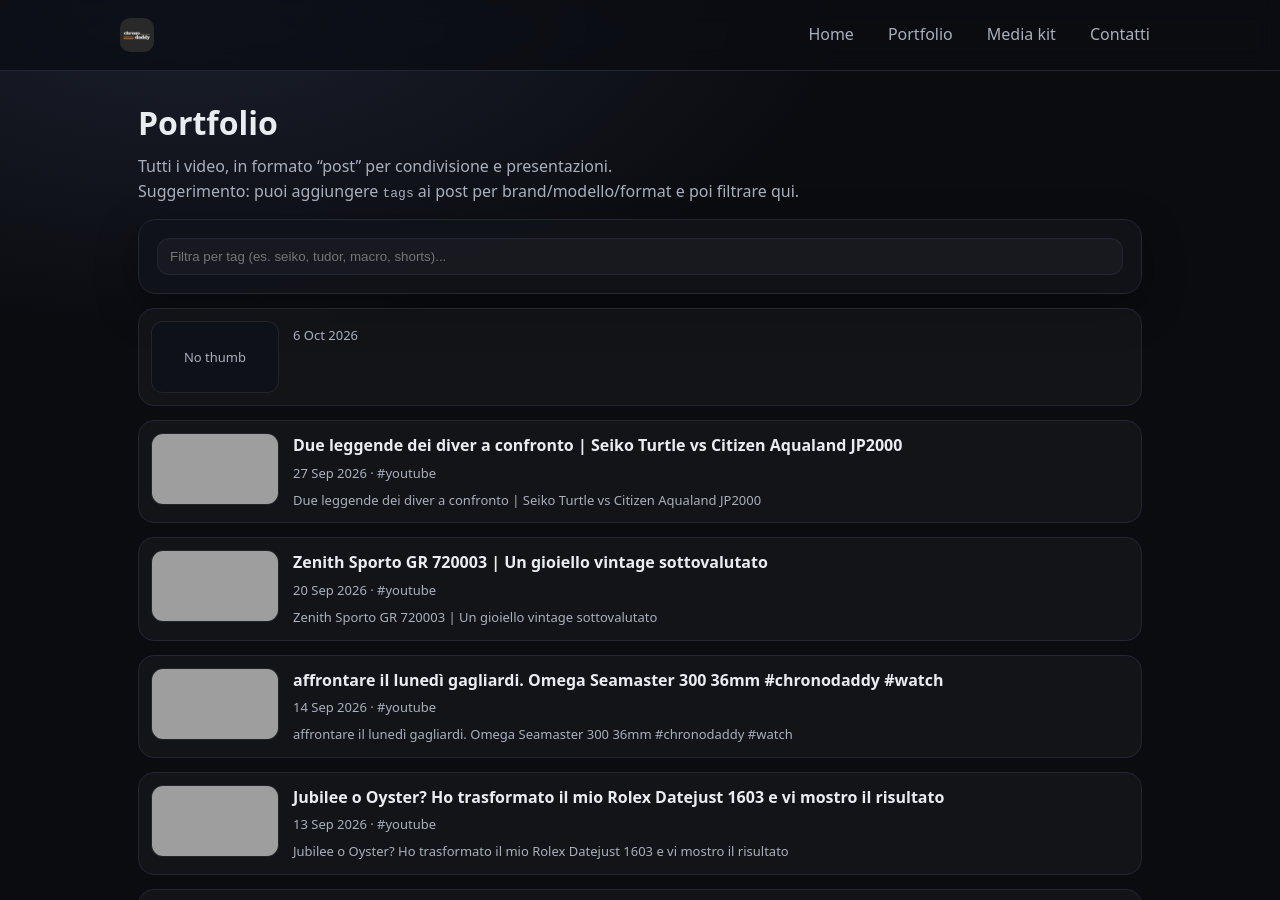
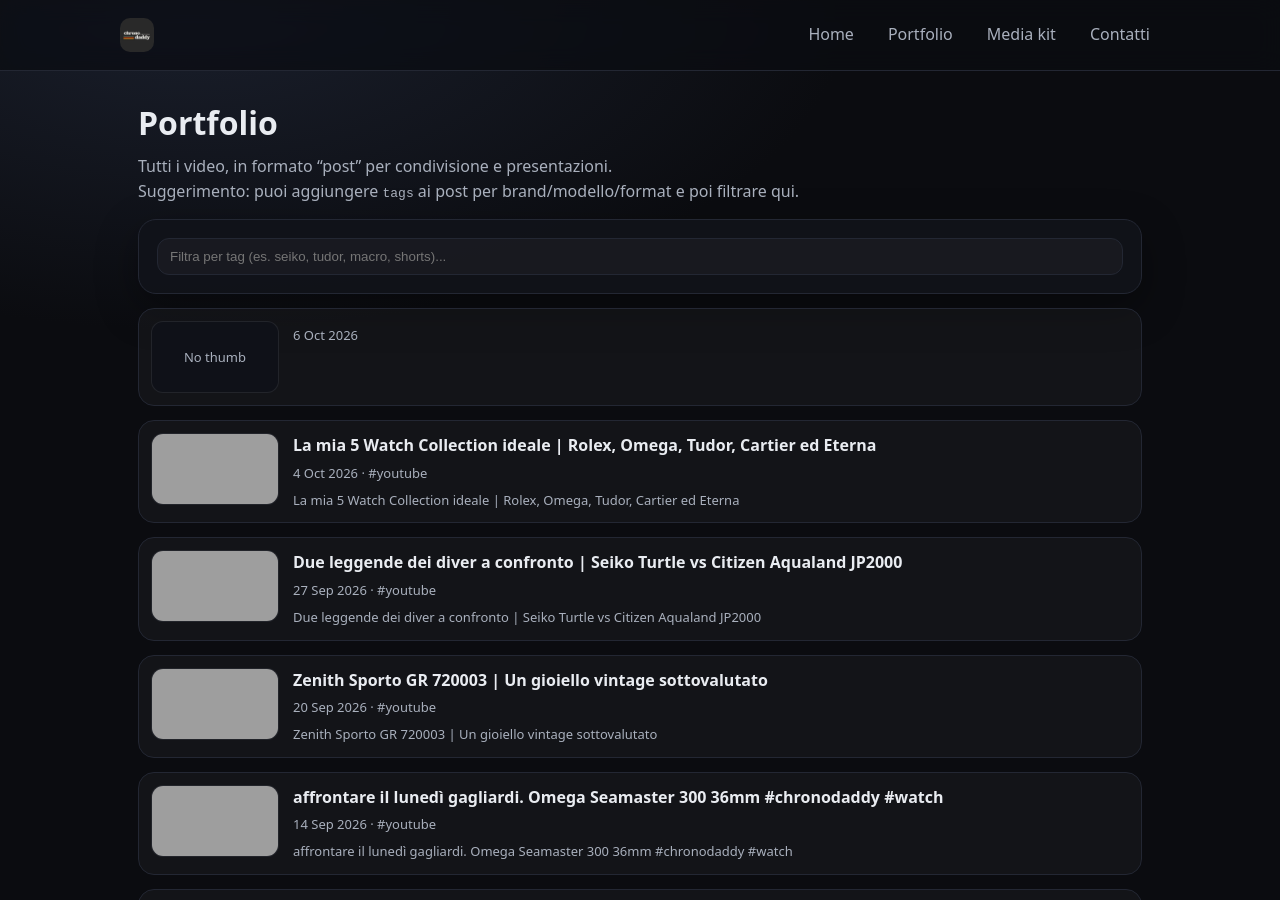
Before and after one commit to claudiostoduto/chronodaddy, a Jekyll site: the page built from _pages/portfolio.md, in a window 1280 px wide and 900 px high, cut to the strip 0-900 px from the top of the window. Built offline with Jekyll 4.4.1, drawn with Linux system fonts in a browser that asks for light colours; grey boxes are pictures that could not be loaded.

Commit message:
chore: add new YouTube posts

```diff
--- /dev/null
+++ b/_posts/2026-10-04-la-mia-5-watch-collection-ideale-rolex-omega-tudor-cartier-ed-eterna.md
@@ -0,0 +1,14 @@
+---
+title: "La mia 5 Watch Collection ideale | Rolex, Omega, Tudor, Cartier ed Eterna"
+date: 2026-10-04
+videoId: "QKJlcO4fA2o"
+youtubeUrl: "https://www.youtube.com/watch?v=QKJlcO4fA2o"
+thumbnail: "https://i2.ytimg.com/vi/QKJlcO4fA2o/hqdefault.jpg"
+tags: [youtube]
+excerpt: "La mia 5 Watch Collection ideale | Rolex, Omega, Tudor, Cartier ed Eterna"
+---
+
+<!--
+Questo post è stato generato automaticamente.
+Puoi aggiungere tag più specifici (brand/modello/format) e una descrizione/contesto per renderlo un vero case study.
+-->
--- a/assets/channel-stats.json
+++ b/assets/channel-stats.json
@@ -1,6 +1,6 @@
 {
   "subscribers": 861,
-  "views": 483170,
-  "videos": 250,
-  "updatedAt": "2026-10-04T15:20:10.912Z"
+  "views": 483539,
+  "videos": 251,
+  "updatedAt": "2026-10-04T19:34:34.344Z"
 }
```
